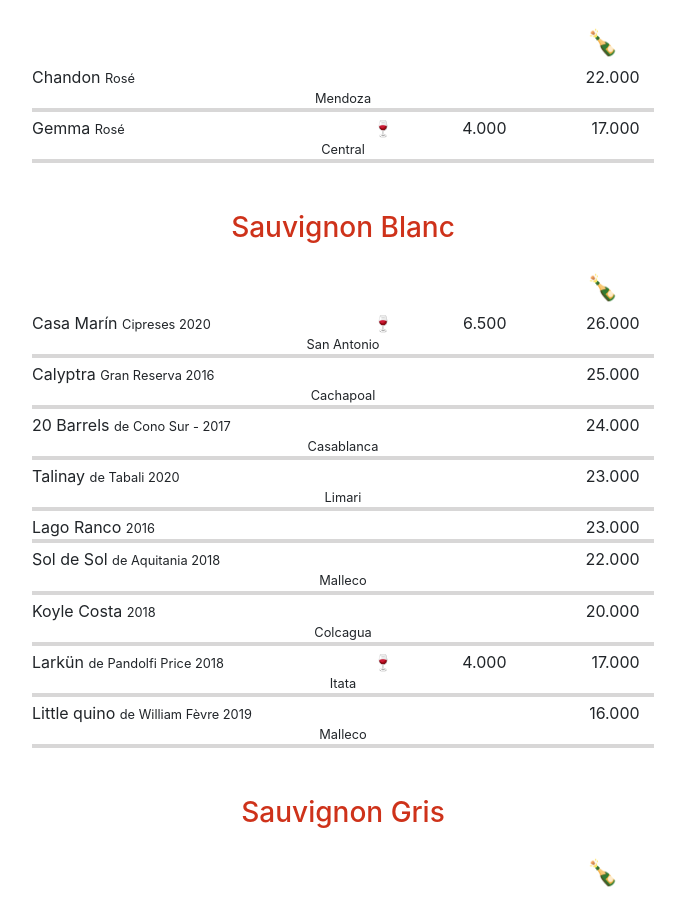
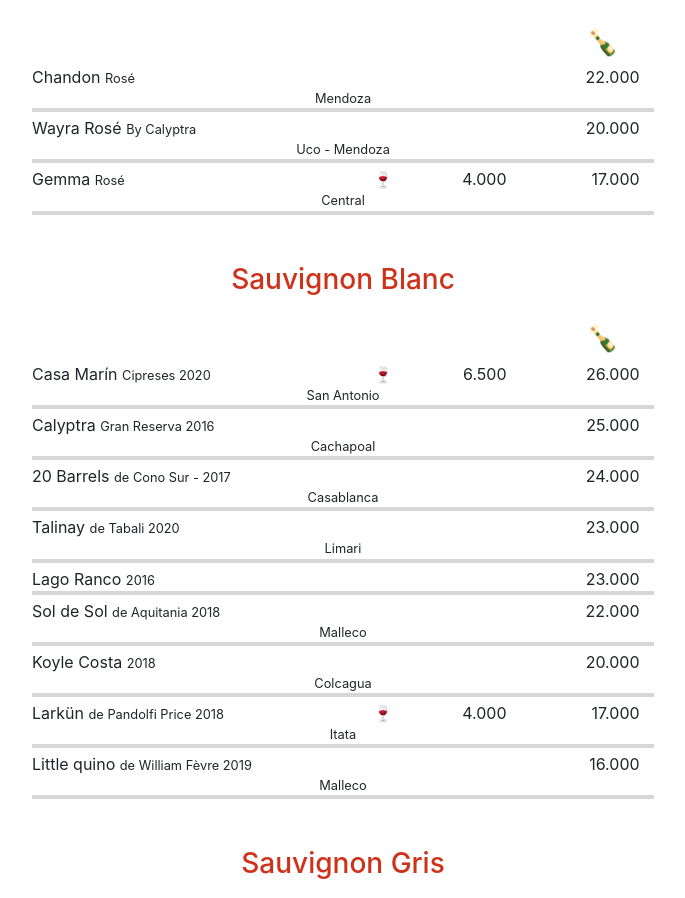
Before and after one commit to durbonca/Menu-QR-Google-sheet, a React (Create React App) app: page /menu/vinos in a window 1280 px wide. Shown: the part 1553-2451 px from the top of the page, without its empty margins (297-982 px from the left). Built offline with nearby package versions, Linux system fonts and the light colour scheme.

Commit message:
Update dataWine.js

```diff
--- a/src/data/dataWine.js
+++ b/src/data/dataWine.js
@@ -35,7 +35,7 @@ const dataWine = [{
         products: [
             { id: 1, name: 'Chandon', description: 'Rosé', country: 'Mendoza', price: '', price2: '22.000' },
             /* { id: 2, name: 'Salentein', description: 'Rosé', country: 'Uco Arg.', price: '', price2: '19.000' }, */
-            /* { id: 2, name: 'Wayra Rosé', description: 'By Calyptra', country: 'Uco - Mendoza', price: '', price2: '20.000' }, */
+            { id: 2, name: 'Wayra Rosé', description: 'By Calyptra', country: 'Uco - Mendoza', price: '', price2: '20.000' },
             { id: 3, name: 'Gemma', description: 'Rosé', country: 'Central', price: '4.000', price2: '17.000' },
         ]
     }, {
```
